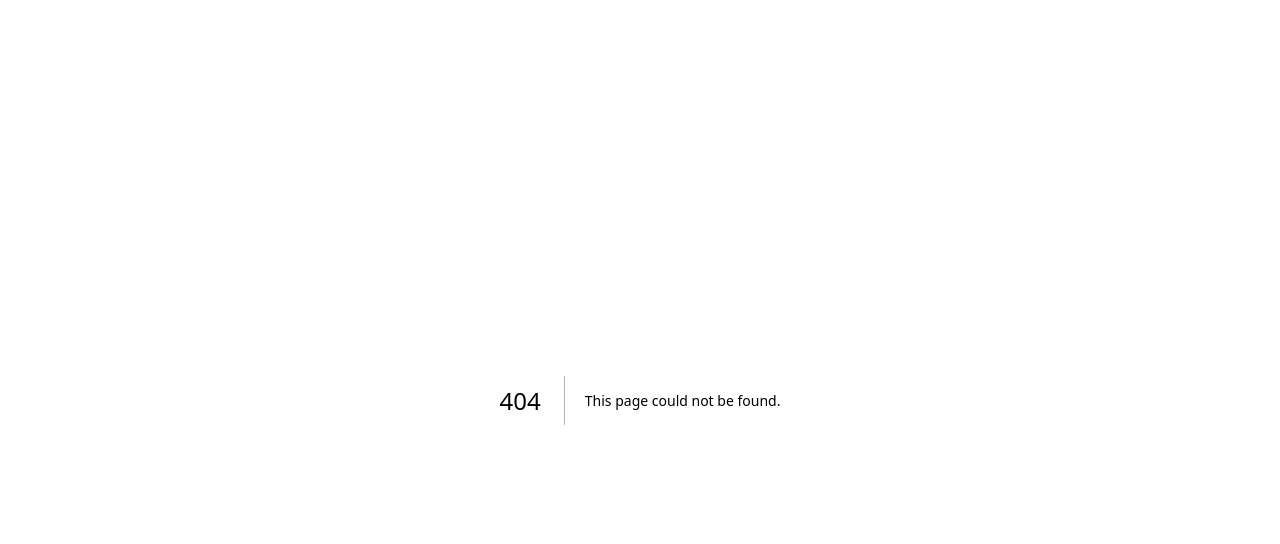
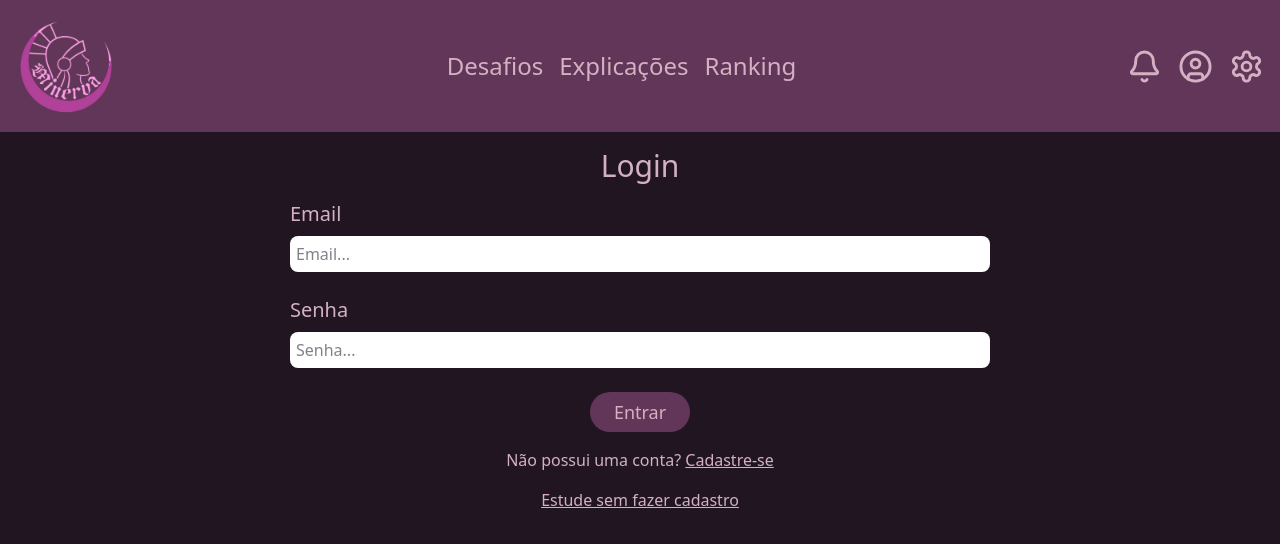
Before and after one commit to bruno08nunes/minerva-frontend, a Next.js app: page /login in a window 1280 px wide. Before the commit this address had no page. Shown: the top 544 px of the page. Built offline with nearby package versions, Linux system fonts and the light colour scheme.

Commit message:
feat: create login page

```diff
--- /dev/null
+++ b/src/app/login/page.tsx
@@ -0,0 +1,23 @@
+import Header from "@/components/layout/Header";
+import Button from "@/components/layout/form/Button";
+import Input from "@/components/layout/form/Input";
+import Link from "next/link";
+
+export default function Login() {
+    return (
+        <>
+            <Header />
+            <h1 className="text-[#D3B1C2] text-center text-3xl my-4">Login</h1>
+            <form className="max-w-[700px] w-full mx-auto flex flex-col gap-6">
+                <Input id="email" type="email" label="Email" placeholder="Email..." />
+                <Input id="password" type="password" label="Senha" placeholder="Senha..." />
+                <Button text="Entrar" />
+            </form>
+            <p className="text-[#D3B1C2] text-center mt-4">
+                Não possui uma conta? { }
+                <Link href={"/register"} className="underline">Cadastre-se</Link>
+            </p>
+            <Link href={"/"} className="text-center text-[#D3B1C2] underline mt-4">Estude sem fazer cadastro</Link>
+        </>
+    );
+}
--- /dev/null
+++ b/src/components/layout/form/Button.tsx
@@ -0,0 +1,16 @@
+import { ButtonHTMLAttributes } from "react";
+
+export interface ButtonProps extends ButtonHTMLAttributes<HTMLButtonElement> {
+    text: string;
+}
+
+export default function Button({ text, ...rest }: ButtonProps) {
+    return (
+        <button
+            className="bg-[#613659] text-[#D3B1C2] rounded-4xl py-1.5 px-6 text-lg max-w-[200px] mx-auto cursor-pointer"
+            {...rest}
+        >
+            {text}
+        </button>
+    );
+}
--- /dev/null
+++ b/src/components/layout/form/Input.tsx
@@ -0,0 +1,25 @@
+import { InputHTMLAttributes } from "react";
+
+export interface InputProps extends InputHTMLAttributes<HTMLInputElement> {
+    label?: string;
+    id: string;
+}
+
+export default function Input({ label, id, type = "text", ...rest }: InputProps) {
+    return (
+        <div className="flex flex-col gap-2">
+            <label htmlFor={id} className="text-[#D3B1C2] text-xl">
+                {label}
+            </label>
+            <input
+                type={type}
+                id={id}
+                name={id}
+                className="bg-white p-1.5 rounded-md"
+                {
+                    ...rest
+                }
+            />
+        </div>
+    );
+}
```
